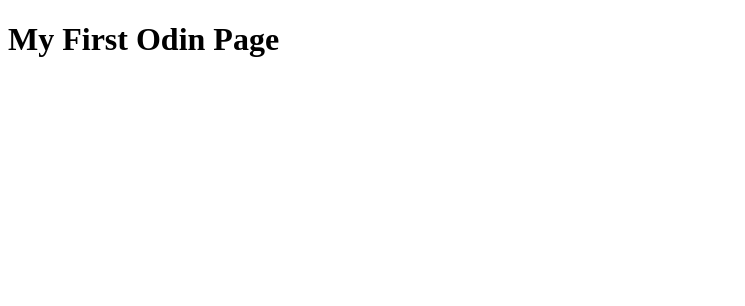
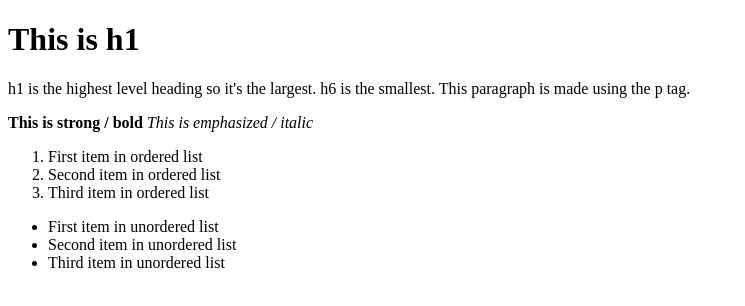
Before and after one commit to tan-steven/odin-project, a plain HTML site: page html-boilerplate/index.html in a window 1280 px wide. Shown: the whole page, without its empty margins (0-745 px from the left). Drawn offline with Linux system fonts and the light colour scheme.

Commit message:
finished boilerplate tutorial

```diff
--- a/html-boilerplate/index.html
+++ b/html-boilerplate/index.html
@@ -6,7 +6,22 @@
 </head>
 
 <body>
-    <h1>My First Odin Page</h1>
+    <h1>This is h1</h1>
+    <p>h1 is the highest level heading so it's the largest. h6 is the smallest.
+        This paragraph is made using the p tag.
+    </p>
+    <strong>This is strong / bold</strong>
+    <em>This is emphasized / italic</em>
+    <ol><!--this is an ordered list / numbered list-->
+        <li>First item in ordered list</li>
+        <li>Second item in ordered list</li>
+        <li>Third item in ordered list</li>
+    </ol>
+    <ul><!--this is an unordered list / bullet points-->
+        <li>First item in unordered list</li>
+        <li>Second item in unordered list</li>
+        <li>Third item in unordered list</li>
+    </ul>
 </body>
 
 </html>
```
